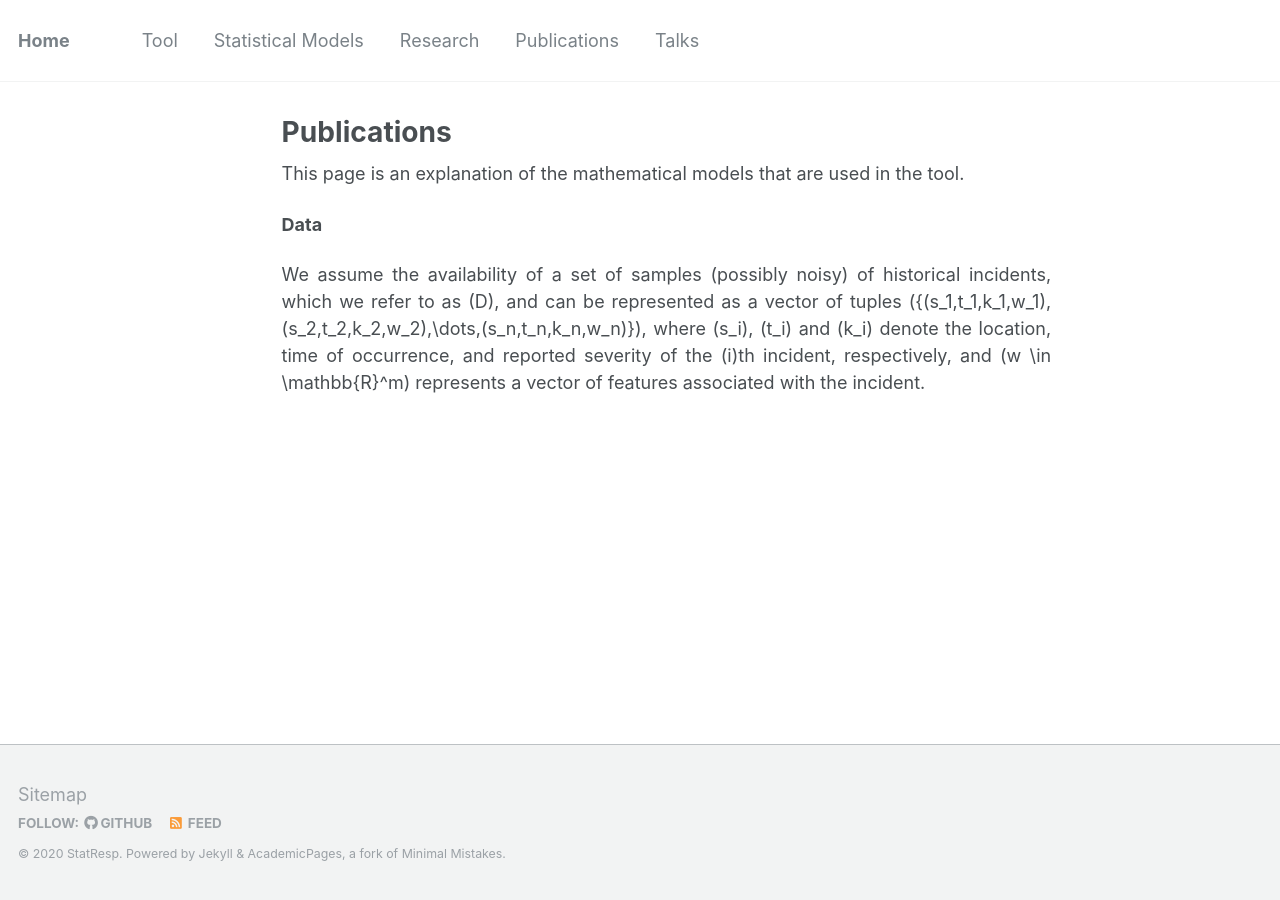
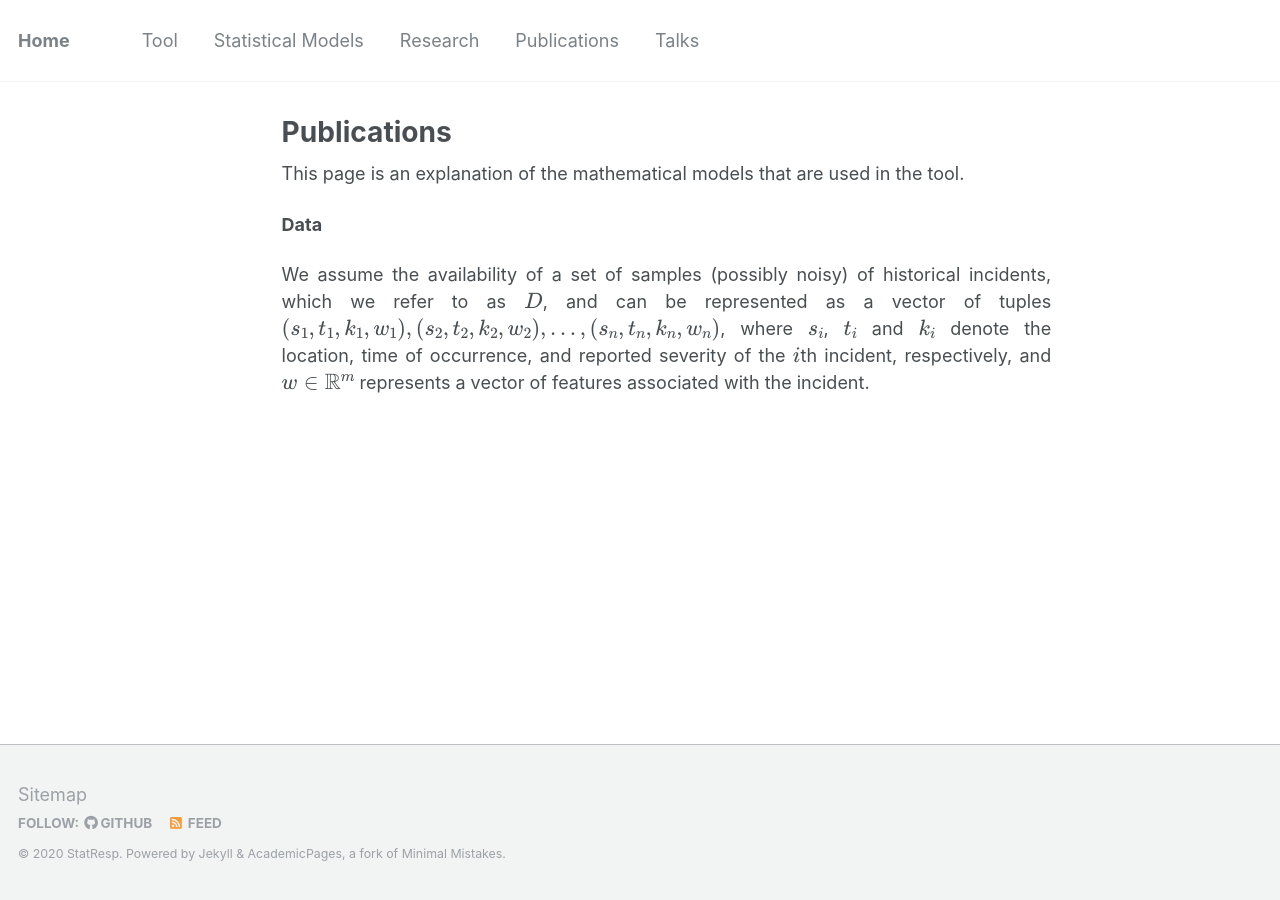
Before and after one commit to TransactiveSCC/statresp.github.io, a Jekyll site: the page built from _pages/mathdoc.md, in a window 1280 px wide. Built offline with Jekyll 4.4.1, drawn with Linux system fonts in a browser that asks for light colours; formulas are drawn with MathJax 3; a script that is not in the unit is left out.

Commit message:
latex source $

```diff
--- a/_pages/mathdoc.md
+++ b/_pages/mathdoc.md
@@ -10,4 +10,4 @@ This page is an explanation of the mathematical models that are used in the tool
 
 <b>Data</b>
 
-We assume the availability of a set of samples (possibly noisy) of historical incidents, which we refer to as \(D\), and can be represented as a vector of tuples \(\{(s_1,t_1,k_1,w_1),(s_2,t_2,k_2,w_2),\dots,(s_n,t_n,k_n,w_n)\}\), where \(s_i\), \(t_i\) and \(k_i\) denote the location, time of occurrence, and reported severity of the \(i\)th incident, respectively, and \(w \in \mathbb{R}^m\) represents a vector of features associated with the incident.
+We assume the availability of a set of samples (possibly noisy) of historical incidents, which we refer to as $D$, and can be represented as a vector of tuples $\{(s_1,t_1,k_1,w_1),(s_2,t_2,k_2,w_2),\dots,(s_n,t_n,k_n,w_n)\}$, where $s_i$, $t_i$ and $k_i$ denote the location, time of occurrence, and reported severity of the $i$th incident, respectively, and $w \in \mathbb{R}^m$ represents a vector of features associated with the incident.
```
